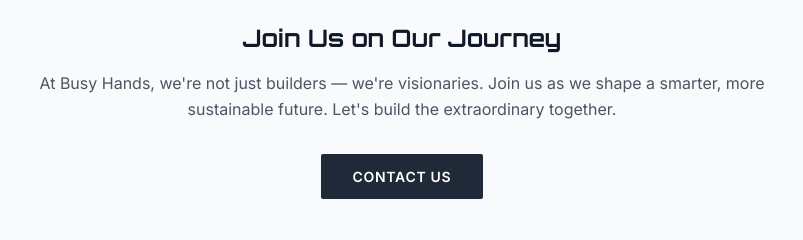
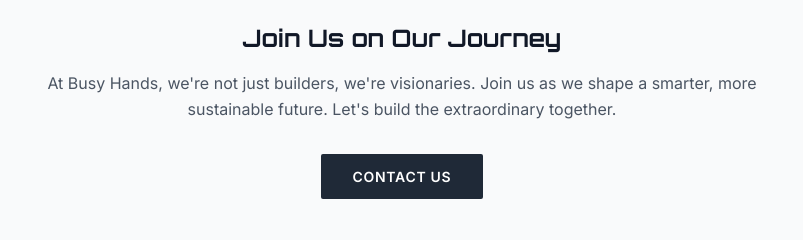
Before and after one commit to Phinnydngo/BUSYHANDSFINAL, a plain HTML site: page about.html in a window 1280 px wide. Shown: the part 2887-3127 px from the top of the page, 238-1041 px from the left. Drawn offline with nearby package versions, Linux system fonts and the light colour scheme.

Commit message:
Update about.html

```diff
--- a/about.html
+++ b/about.html
@@ -281,7 +281,7 @@
       <div class="max-w-3xl mx-auto px-4">
         <h3 class="text-2xl font-bold mb-4 headings text-gray-900">Join Us on Our Journey</h3>
         <p class="text-gray-600 mb-8 leading-relaxed">
-          At Busy Hands, we're not just builders — we're visionaries. Join us as we shape a smarter, more sustainable future.
+          At Busy Hands, we're not just builders, we're visionaries. Join us as we shape a smarter, more sustainable future.
           Let's build the extraordinary together.
         </p>
         <a href="contact.html" class="btn-classy">Contact Us</a>
@@ -317,4 +317,5 @@
     });
   </script>
 </body>
+
 </html>
```
